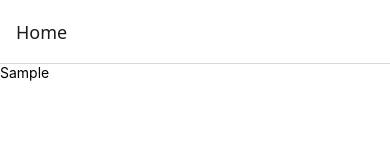
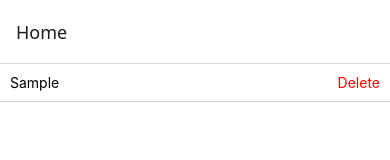
Before and after one commit to Ajmalnk1836/RN-Curd, a React Native app: screen / in a window 390 px wide. Both pictures are taken after typing "Sample" into the empty fields and a click on the button "ADD ITEM". Shown: the top 160 px of the page. Built offline with nearby package versions, Linux system fonts and the light colour scheme.

Commit message:
added delete button

```diff
--- a/components/ViewListItem.js
+++ b/components/ViewListItem.js
@@ -1,15 +1,26 @@
-import { FlatList, StyleSheet,Text,View } from "react-native";
+import { FlatList, StyleSheet,Text,View,TouchableOpacity } from "react-native";
 import { useItems } from "../state/ItemContext";
 
 function ListItemView() {
-    const {items} = useItems();
+    const {items,deleteItem} = useItems();
 
     return (
         <View style={styles.topContainer}>
+
             <FlatList
            data={items}
            keyExtractor={(item,index)=>index.toString()}
-           renderItem={({item})=> <Text>{item}</Text>}
+           renderItem={({item,index})=>
+        (
+            <View style={styles.itemRow}>
+                <Text>{item}</Text>
+                <TouchableOpacity onPress={() => deleteItem(index)}>
+                    <Text style={styles.deleteButton}>Delete</Text>
+                </TouchableOpacity>
+            </View>
+        )
+        }
+
            />
         </View>
     );
@@ -23,6 +34,17 @@ const styles = StyleSheet.create({
     //  backgroundColor: 'lightblue',
 
   },
+  itemRow: {
+    flexDirection: 'row',        // places text and button side by side
+    justifyContent: 'space-between', // pushes delete to the right
+    alignItems: 'center',
+    padding: 10,
+    borderBottomWidth: 1,
+    borderBottomColor: '#ccc',
+  },
+  deleteButton: {
+    color: 'red',
+  },
 
 });
 export default ListItemView;
--- a/state/ItemContext.js
+++ b/state/ItemContext.js
@@ -9,8 +9,16 @@ export function ItemProvider({children}){
         setItems([...items,inputvalue]);
         setInputValue('');
     }
+
+    const deleteItem =(index)=>{
+
+        const newItems = [...items];
+        newItems.splice(index,1);
+        setItems(newItems);
+
+    }
 return (
-    <ItemContext.Provider value={{items,inputvalue,setInputValue,handleAddItem}}>
+    <ItemContext.Provider value={{items,inputvalue,setInputValue,handleAddItem,deleteItem}}>
         {children}
     </ItemContext.Provider>
 );
```
